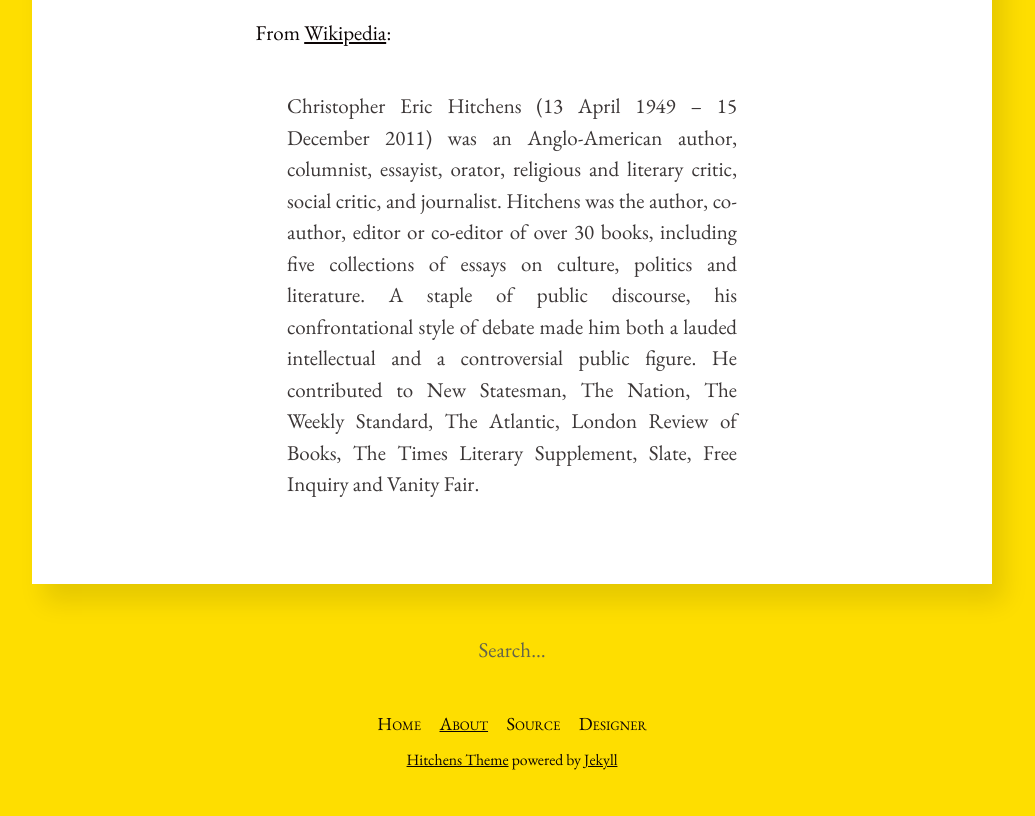
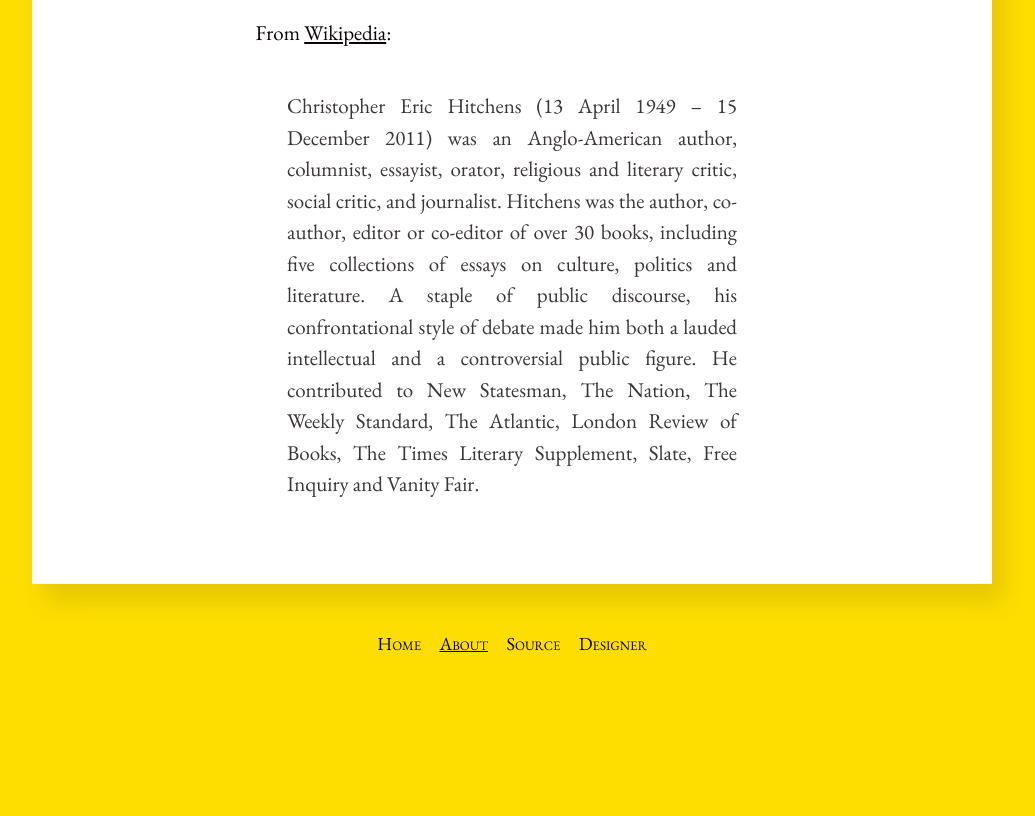
Before and after one commit to dayinyang/dayinyang.github.io, a Jekyll site: the page built from about.md, in a window 1280 px wide. Shown: the part 1037-1853 px from the top of the page, without its empty margins (128-1163 px from the left). Built offline with Jekyll 4.4.1, drawn with Linux system fonts in a browser that asks for light colours; after the commit the page ends 1699 px from its top, so only the background shows below that.

Commit message:
Changed the config.

```diff
--- a/_config.yml
+++ b/_config.yml
@@ -13,15 +13,14 @@
 # you will see them accessed via {{ site.title }}, {{ site.email }}, and so on.
 # You can create any custom variable you would like, and they will be accessible
 # in the templates via {{ site.myvariable }}.
-title: Hitchens
-email: hello@patdryburgh.com
+title: Dayinyang
+email: dayinyang@gmail.com
 description: >- # this means to ignore newlines until "baseurl:"
-  An inarguably well-designed Jekyll theme.
-baseurl: "/hitchens" # the subpath of your site, e.g. /blog
-url: "https://patdryburgh.github.io" # the base hostname & protocol for your site, e.g. http://example.com
+  Dayinyang
+baseurl: "/" # the subpath of your site, e.g. /blog
+url: "https://dayinyang.github.io" # the base hostname & protocol for your site, e.g. http://example.com
 icon: /assets/images/icon-512.png
-twitter_username: patdryburgh
-github_username:  patdryburgh
+github_username:  dayinyang
 
 # Build settings
 markdown: kramdown
@@ -43,3 +42,6 @@ plugins:
 
 paginate: 3
 paginate_path: "/page/:num/"
+show_excerpts: true
+hide_credits: true
+hide_search: true
```
